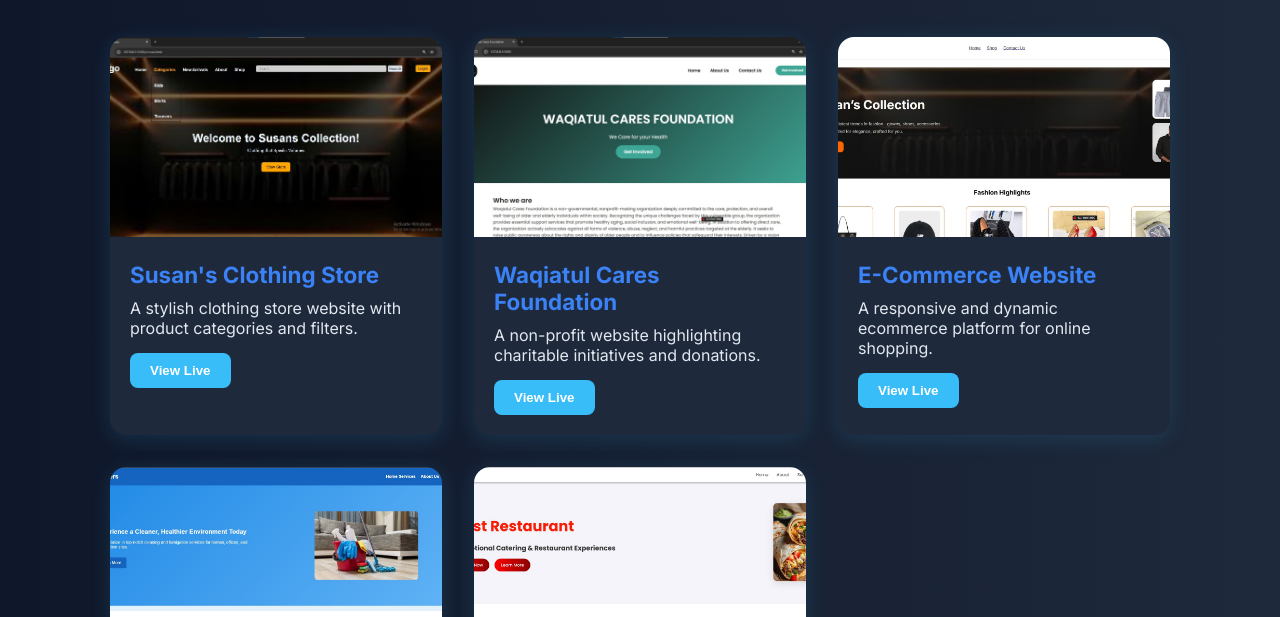
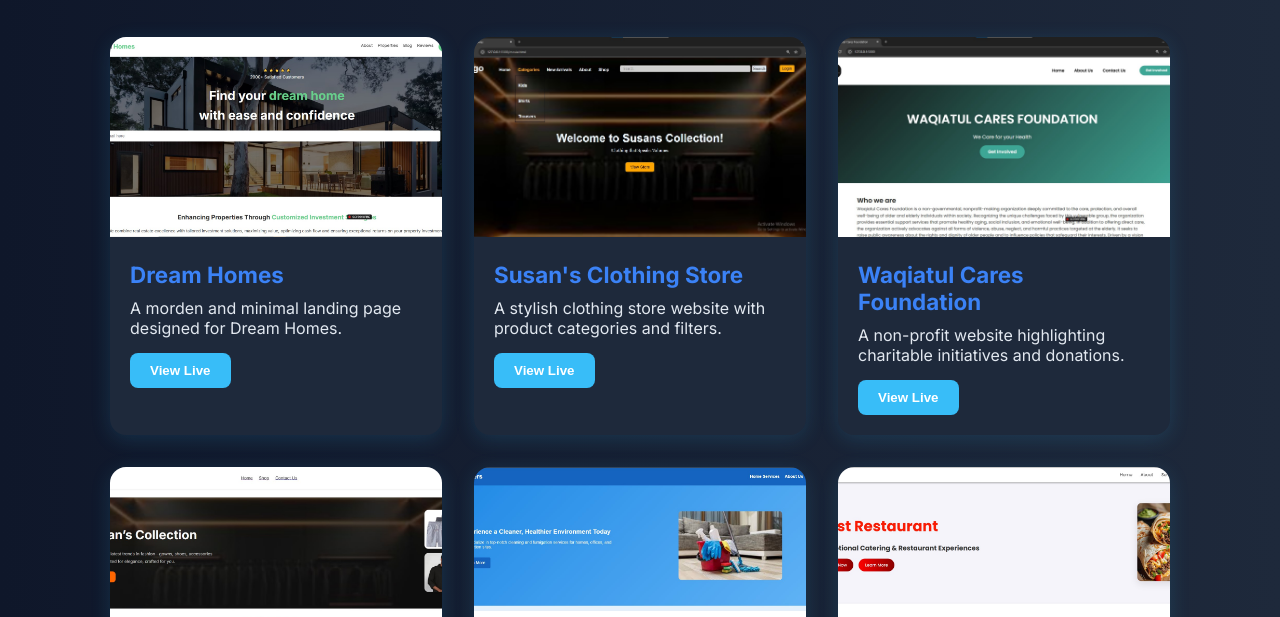
Before and after one commit to nathanjiya/Portfolio, a plain HTML site: page projects.html in a window 1280 px wide. Shown: the part 172-789 px from the top of the page. Drawn offline with Linux system fonts and the light colour scheme.

Commit message:
projects.html

```diff
--- a/projects.html
+++ b/projects.html
@@ -234,6 +234,16 @@
 
   <div class="project-grid">
     <div class="card">
+      <img src="dream homes.jpg" alt="Susan Store">
+      <div class="card-content">
+        <h3>Dream Homes</h3>
+        <p>A morden and minimal landing page designed for Dream Homes.</p>
+        <a href="https://nathanjiya.github.io/Dream-Homes/" target="_blank">
+          <button>View Live</button>
+        </a>
+      </div>
+    </div>
+    <div class="card">
       <img src="Susan Store dropdown.jpg" alt="Susan Store">
       <div class="card-content">
         <h3>Susan's Clothing Store</h3>
```
